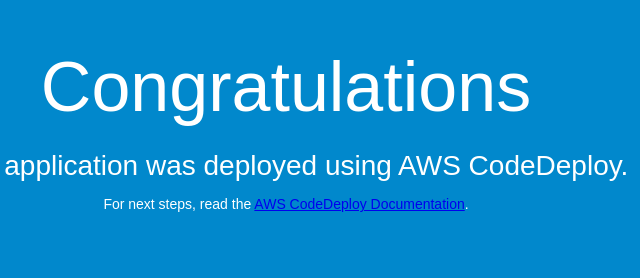
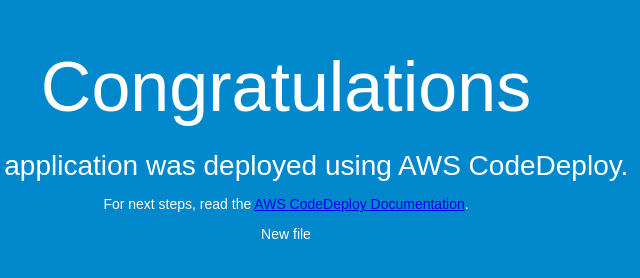
Before and after one commit to Narasimha-Rao-Meda/CodeDeployGitHubDemo, a plain HTML site: page index.html in a window 1280 px wide. Shown: the full height of the page, 354-994 px from the left. Drawn offline with Linux system fonts and the light colour scheme.

Commit message:
Update index.html
update index

```diff
--- a/index.html
+++ b/index.html
@@ -29,6 +29,7 @@
     <h1>Congratulations</h1>
     <h2>This application was deployed using AWS CodeDeploy.</h2>
     <p>For next steps, read the <a href="http://aws.amazon.com/documentation/codedeploy">AWS CodeDeploy Documentation</a>.</p>
+    <p> New file </p>
   </div>
 </body>
 </html>
```
